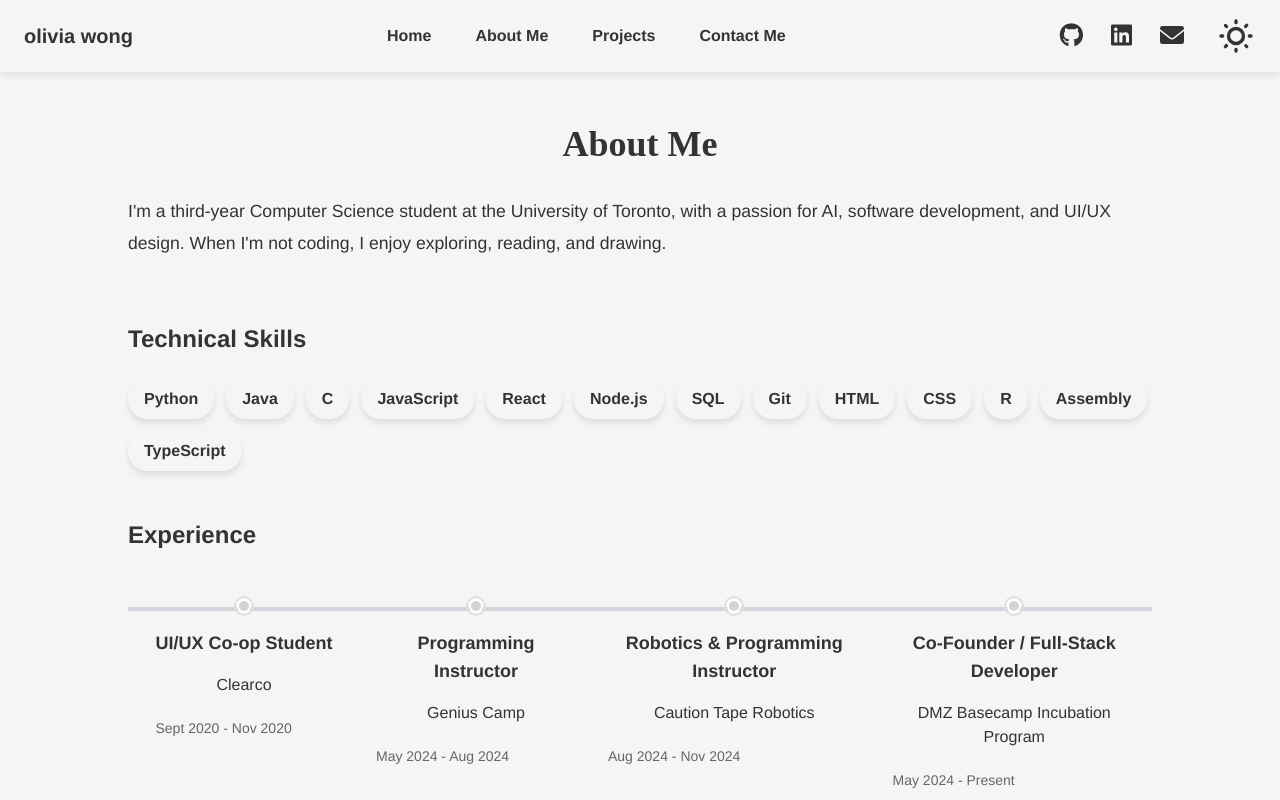
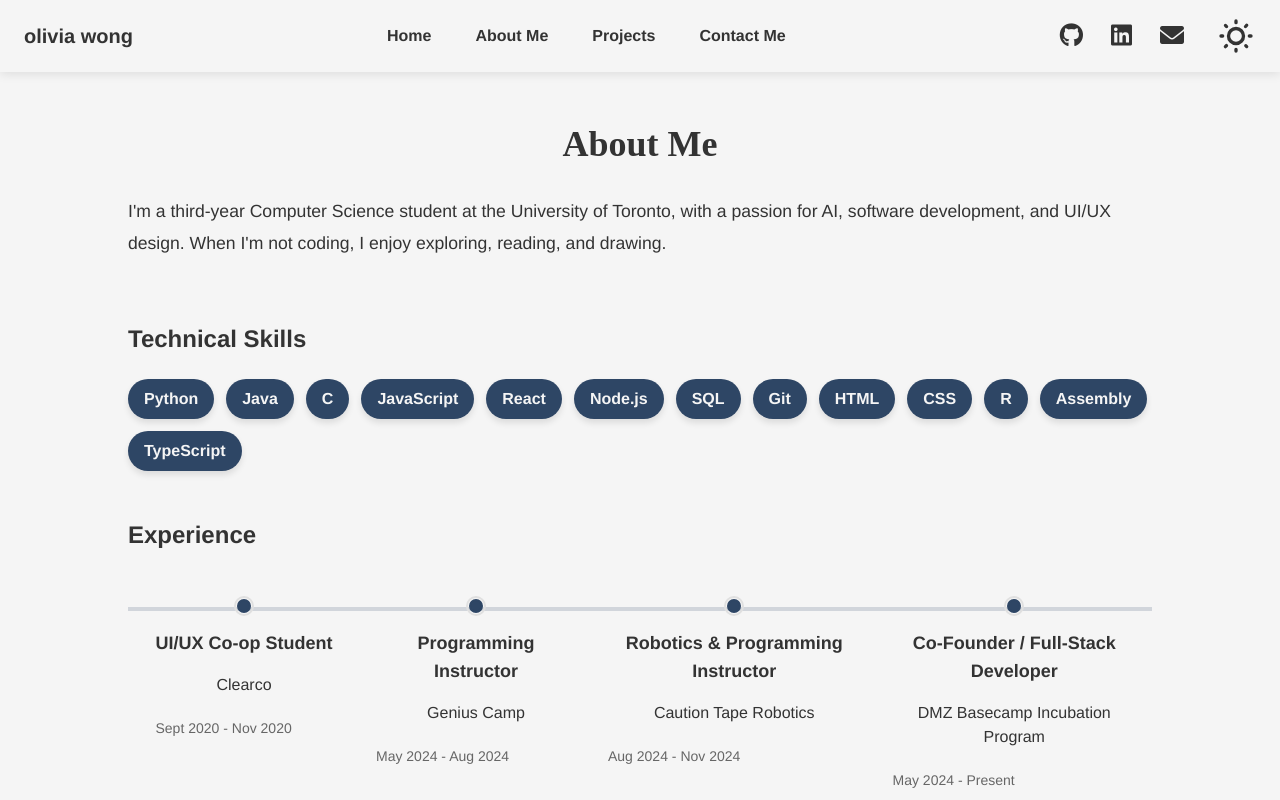
Before and after one commit to oliviaw12/my-personal-website, a Next.js app: page /about-me in a window 1280 px wide. Shown: the top 800 px of the page. Built offline with nearby package versions, Linux system fonts and the light colour scheme; a web font is replaced by a local one.

Commit message:
Style modifications

```diff
--- a/css/about.module.css
+++ b/css/about.module.css
@@ -54,14 +54,14 @@
 }
 
 .container.light .skillBadge {
-  color: #333;
-  background-color: var(--primary-color);
+  color: whitesmoke;
+  background-color: #2e4665;
   box-shadow: 0 4px 6px rgba(0, 0, 0, 0.1);
 }
 
 .container.synthwave .skillBadge {
-  color: #dfdfdf;
-  background-color: var(--primary-color);
+  color: #ffffff;
+  background-color: #4d688a;
   box-shadow: 0 4px 8px rgba(69, 69, 92, 0.5);
 }
 
@@ -100,9 +100,9 @@
   position: relative;
   width: 14px;
   height: 14px;
-  background-color: #d3d3d3;
+  background-color: #2e4665;
   border-radius: 50%;
-  border: 2px solid #fff;
+  border: 2px solid #2e4665;
   z-index: 2;
 }
 
--- a/css/nav.module.css
+++ b/css/nav.module.css
@@ -88,7 +88,6 @@
 .nav-bar {
   height: fit-content;
   width: fit-content;
-
   display: flex;
   flex-direction: row;
   align-self: center;
--- a/css/projects.module.css
+++ b/css/projects.module.css
@@ -78,7 +78,7 @@
 }
 
 .tag {
-  background: #3b82f6;
+  background: #2e4665;
   color: white;
   padding: 6px 12px;
   border-radius: 1rem;
```
